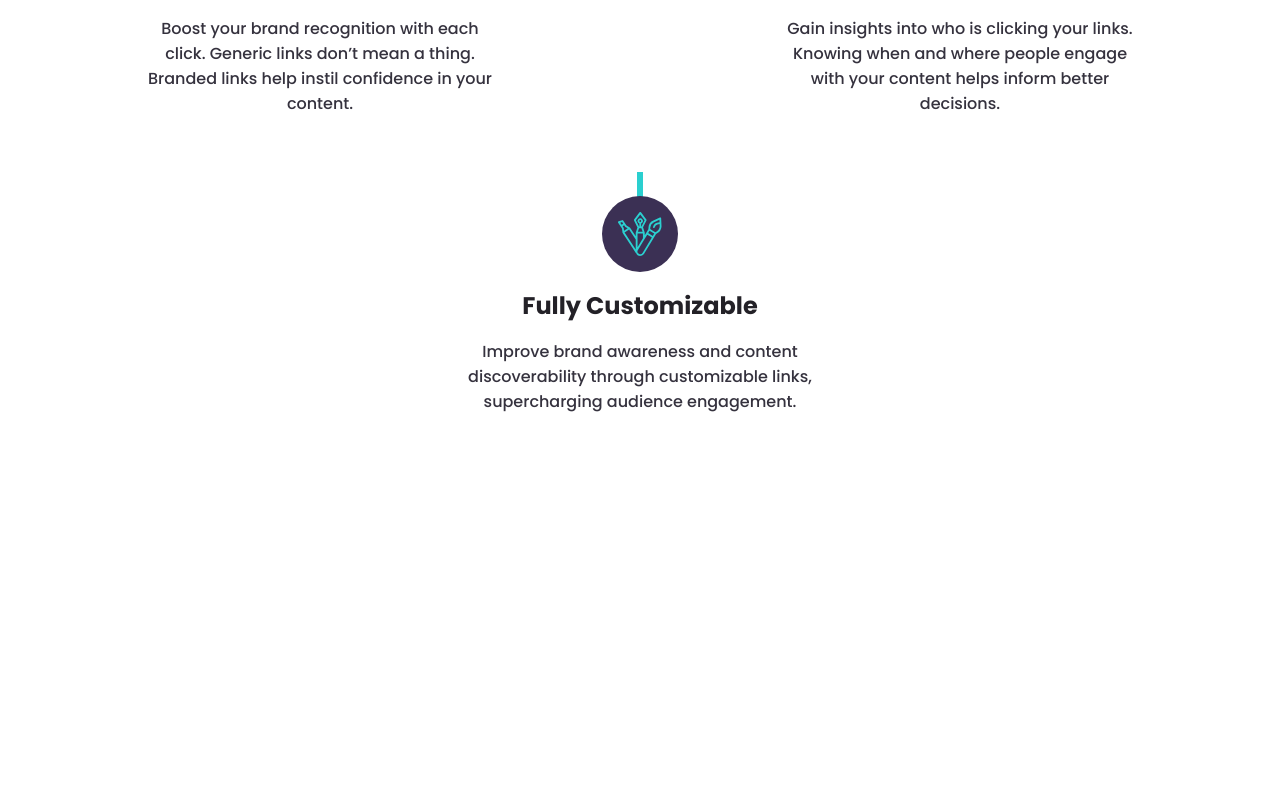
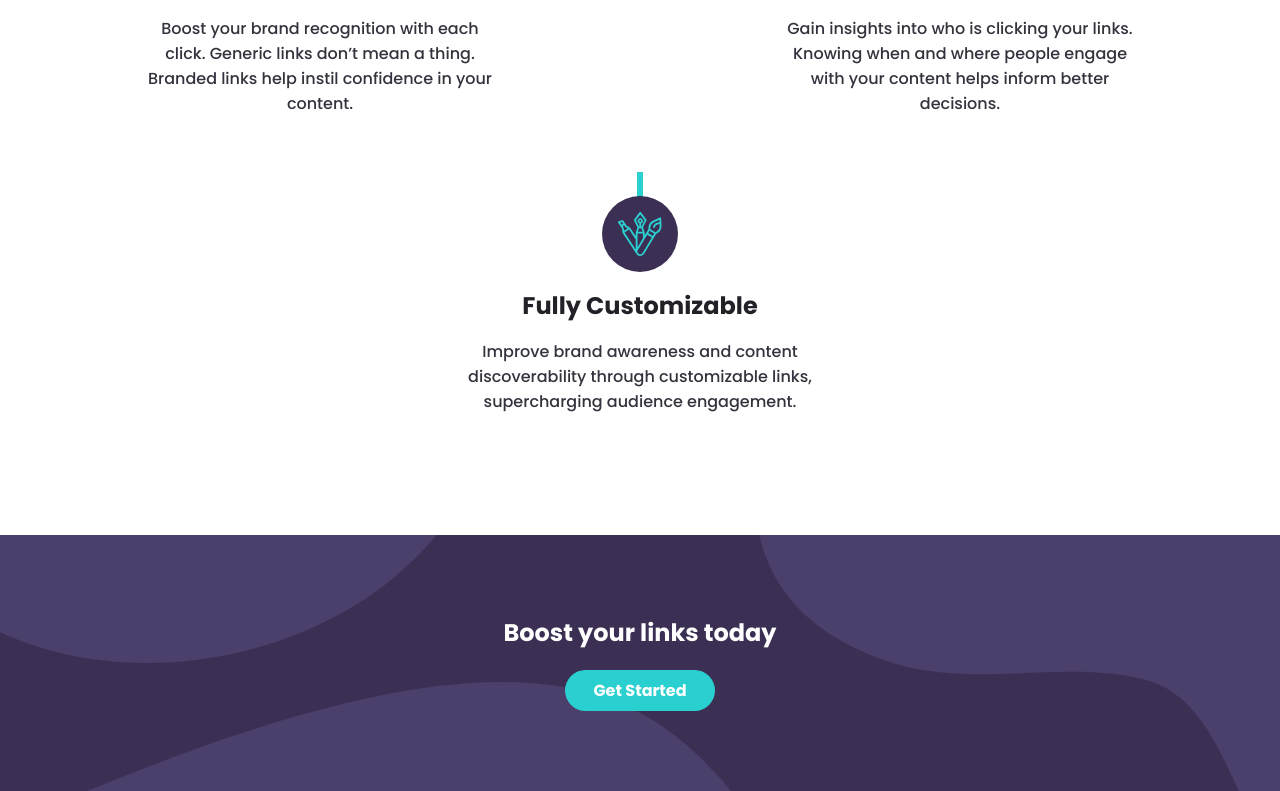
Before and after one commit to SebastianLaka/URL-shortening-API-landing-page, a Vue app: page / in a window 1280 px wide. Shown: the part 1336-2127 px from the top of the page. Before the commit the page ends 1775 px from the top, so only its background shows below. Built offline with nearby package versions, Linux system fonts and the light colour scheme.

Commit message:
Crated banner component with cta

```diff
--- a/src/components/Header/HeaderMain.vue
+++ b/src/components/Header/HeaderMain.vue
@@ -62,12 +62,11 @@ import HeaderButton from '../ReuseableComponents/Button.vue'
   .header-section {
     @include grid-layout($columns: 12);
     .header-image {
-     @include grid-child(6, -1);
+      @include grid-child(6, -1);
       grid-row: 1/1;
       transform: translateX(34%);
     }
     .header-content {
-
       @include grid-child(1, 6);
       text-align: left;
       @include flex-layout($justify-content: center, $align-items: flex-start);
@@ -78,6 +77,9 @@ import HeaderButton from '../ReuseableComponents/Button.vue'
       &__description {
         font-size: $basic-size;
         width: 40ch;
+      }
+      &__cta {
+        font-size: $basic-size;
       }
     }
   }
--- a/src/components/Layout/Layout.vue
+++ b/src/components/Layout/Layout.vue
@@ -3,6 +3,7 @@ import { RouterView } from 'vue-router'
 import Navigation from '@/components/Nav/NavMain.vue'
 import Shorten from '@/components/Shorten/ShortenMain.vue'
 import Statistics from '@/components/Statistics/StatisticsMain.vue'
+import StartedBanner from '@/components/StartedBanner/BannerMain.vue';
 </script>
 <template>
   <main class="main">
@@ -10,6 +11,7 @@ import Statistics from '@/components/Statistics/StatisticsMain.vue'
     <RouterView />
     <Shorten />
     <Statistics />
+    <StartedBanner />
   </main>
 </template>
 <style lang="scss" scoped>
--- a/src/components/Shorten/ShortenMain.vue
+++ b/src/components/Shorten/ShortenMain.vue
@@ -35,7 +35,7 @@ const formData = reactive({
     <div class="shorten-main">
       <ShortenImage
         :src="bgImage"
-        alt="Image in shprten validation background "
+        alt="Image in shprten validation background"
         class="shorten-main__background"
       />
       <ShortenArea :id="formData.id" :placeholder="formData.placeholder" :url="formData.url" :name="formData.name" />
--- a/src/components/StartedBanner/BannerMain.vue
+++ b/src/components/StartedBanner/BannerMain.vue
@@ -0,0 +1,84 @@
+<script setup lang="ts">
+import { ref, onMounted, onUnmounted } from 'vue'
+import BoostBannerMobile from '@/assets/images/bg-boost-mobile.svg'
+import BoostBannerDesktop from '@/assets/images/bg-boost-desktop.svg'
+import BannerCta from '@/components/ReuseableComponents/Button.vue'
+import BannerImage from '@/components/ReuseableComponents/Image.vue'
+const boostBgImg = ref(BoostBannerMobile)
+const changeBackgroundImage = () => {
+  const currentWidth = window.innerWidth
+  if (currentWidth < 992) {
+    boostBgImg.value = BoostBannerMobile
+  } else {
+    boostBgImg.value = BoostBannerDesktop
+  }
+}
+onMounted(() => {
+  changeBackgroundImage()
+  window.addEventListener('resize', changeBackgroundImage)
+})
+onUnmounted(() => {
+  window.removeEventListener('resize', changeBackgroundImage)
+})
+</script>
+
+<template>
+  <section class="started-banner">
+    <BannerImage :src="boostBgImg" class="started-banner__background" />
+    <h1 class="started-banner__boost-header">Boost your links today</h1>
+    <BannerCta class="started-banner__cta">Get Started</BannerCta>
+  </section>
+</template>
+<style scoped lang="scss">
+@use 'sass:map';
+@use '../../assets/scss/colors.scss' as *;
+@use '../../assets/scss/fonts.scss' as *;
+@use '../../assets/scss/mixins.scss' as *;
+@use '../../assets/scss/breakpoints.scss' as *;
+
+.started-banner {
+  @include flex-layout($flex-direction: column, $justify-content: center, $align-items: center);
+  @include set-gap(0.5em, 0);
+  @include position-element($position: relative, $z-index: 10);
+  background-color: $purple-950;
+  padding: 5em;
+  overflow: hidden;
+  &__background {
+    @include position-element(
+      $position: absolute,
+      $top: 0,
+      $right: 0,
+      $bottom: 0,
+      $left: 0,
+      $z-index: -1
+    );
+    height: 100%;
+    object-fit: cover;
+    object-position: center center;
+    width: 100%;
+  }
+  &__boost-header {
+    color: $white-0;
+    text-align: center;
+  }
+  &__cta {
+    @include button-styles(
+      $padding: 0.5em 1.75em,
+      $background-color: $blue-400,
+      $color: $white-0,
+      $border: none,
+      $font-weight: map.get($font-weights, 'bold'),
+      $border-radius: 1.4em
+    );
+    font-size: $primary-size;
+    margin-top: 0.75em;
+  }
+}
+@media (min-width: $desktop-small) {
+  .started-banner {
+    &__cta {
+      font-size: $basic-size;
+    }
+  }
+}
+</style>
--- a/src/components/Statistics/StatisticsMain.vue
+++ b/src/components/Statistics/StatisticsMain.vue
@@ -205,6 +205,7 @@ const statisticsFeatures = ref([
   .statistics-main {
     padding: 0;
     .statistics-cards-box {
+      grid-template-rows: repeat(1, 1fr);
       .statistics-features {
         justify-content: start;
         align-items: start;
```
